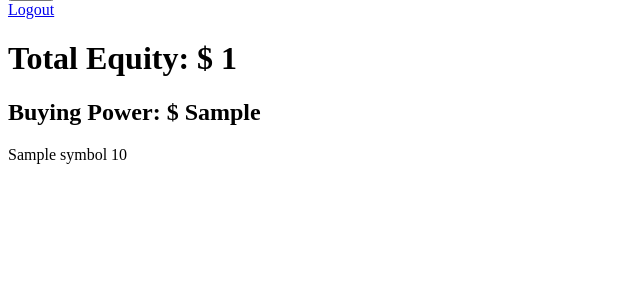
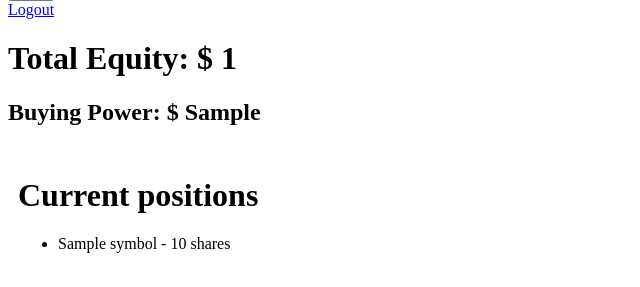
Before and after one commit to UTMIST/WallStreetBots, a Django app: template backend/auth0login/templates/dashboard.html in a window 1280 px wide. Shown: the part 539-826 px from the top of the page, without its empty margins (0-640 px from the left). Before the commit the page ends 703 px from the top, so only its background shows below. Run offline with Django 3.2, Linux system fonts and the light colour scheme; tables that the repository leaves empty hold one stand-in row (values such as "Sample post"); the template is opened without the code that fills it: values that come from a table or form of the project are taken from there, most other values are stand-ins (such as "Sample title", 1, 10 or a date in 2020); grey boxes marked "Sample" are stand-in pictures.

Commit message:
add css, slightly improve frontend

```diff
--- /dev/null
+++ b/backend/auth0login/static/dashboard/style.css
@@ -0,0 +1,4 @@
+div.positions{
+    margin: auto;
+    padding: 10px;
+}
--- a/backend/auth0login/templates/dashboard.html
+++ b/backend/auth0login/templates/dashboard.html
@@ -1,32 +1,38 @@
 <!DOCTYPE html>
+{% load static %}
+<link rel="stylesheet" type="text/css" href="{% static 'dashboard/style.css' %}">
 <html>
 <body>
 <div class="logged-in-box auth0-box logged-in">
     <img class="avatar" src="{{ auth0User.extra_data.picture }}"/>
     <h2>Welcome {{ user.username }}</h2>
 
-    <p> Alpaca ID: {{userdata.alpaca_id}} <br>
-        Alpaca Key: {{userdata.alpaca_key}}
+    <p> Alpaca ID: {{ userdata.alpaca_id }} <br>
+        Alpaca Key: {{ userdata.alpaca_key }}
     </p>
-    <p>{{userdata.error}}</p>
+    <p>{{ userdata.error }}</p>
     <form action="" method="post">
         {% csrf_token %}
         <table>
-        {{ form.as_table }}
+            {{ form.as_table }}
         </table>
         <input type="submit" value="Save">
     </form>
     <a class="btn btn-primary btn-lg btn-logout btn-block" href="/logout">Logout</a>
+</div>
+
+<div>
     <h1>Total Equity: $ {{ userdata.total_equity }}</h1>
     <h2>Buying Power: $ {{ userdata.buy_power }}</h2>
+</div>
 
-    {% for position in userdata.portfolio %}
-    <tr>
-         <td>{{ position.symbol }}</td>
-         <td>{{ position.qty }}</td>
-    </tr>
-    {% endfor %}
-
+<div class="positions">
+    <h1>Current positions</h1>
+    <ul>
+        {% for position in userdata.portfolio %}
+            <li>{{ position.symbol }} - {{ position.qty }} shares</li>
+        {% endfor %}
+    </ul>
 </div>
 
 </body>
```
